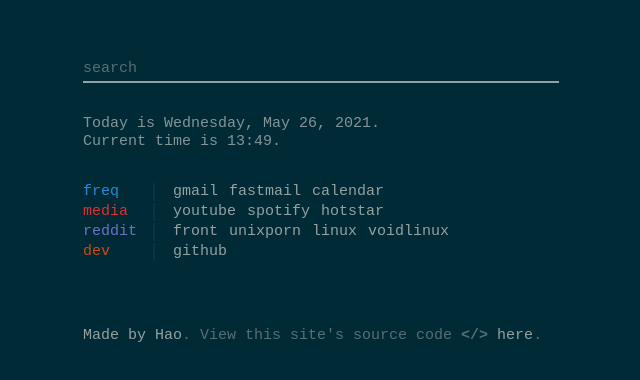
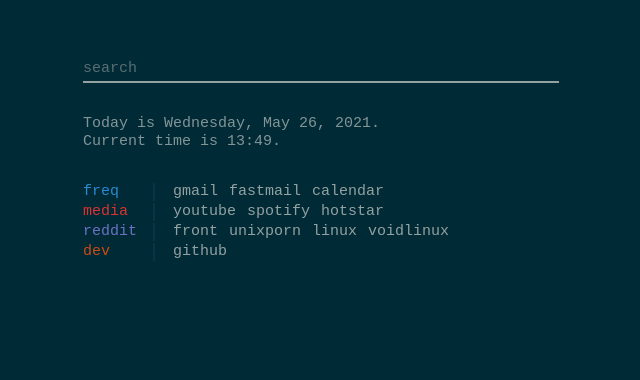
Before and after one commit to knsrinath/startpage, a plain HTML site: page index.html in a window 1280 px wide. Shown: the part 98-478 px from the top of the page, without its empty margins (319-959 px from the left). Drawn offline with Linux system fonts and the light colour scheme.

Commit message:
Update index.html

```diff
--- a/index.html
+++ b/index.html
@@ -50,9 +50,6 @@
         </div> <!-- .list-links -->
       </main>
 
-      <footer class="site-footer">
-        <p><a href="https://haothitran.com/">Made by Hao</a>. View this site's source code <strong>&lt;/&gt;</strong> <a href="https://github.com/haothitran/launch" title="Git Repository">here</a>.</p>
-      </footer>
 
     </div> <!-- .wrapper -->
 
```
